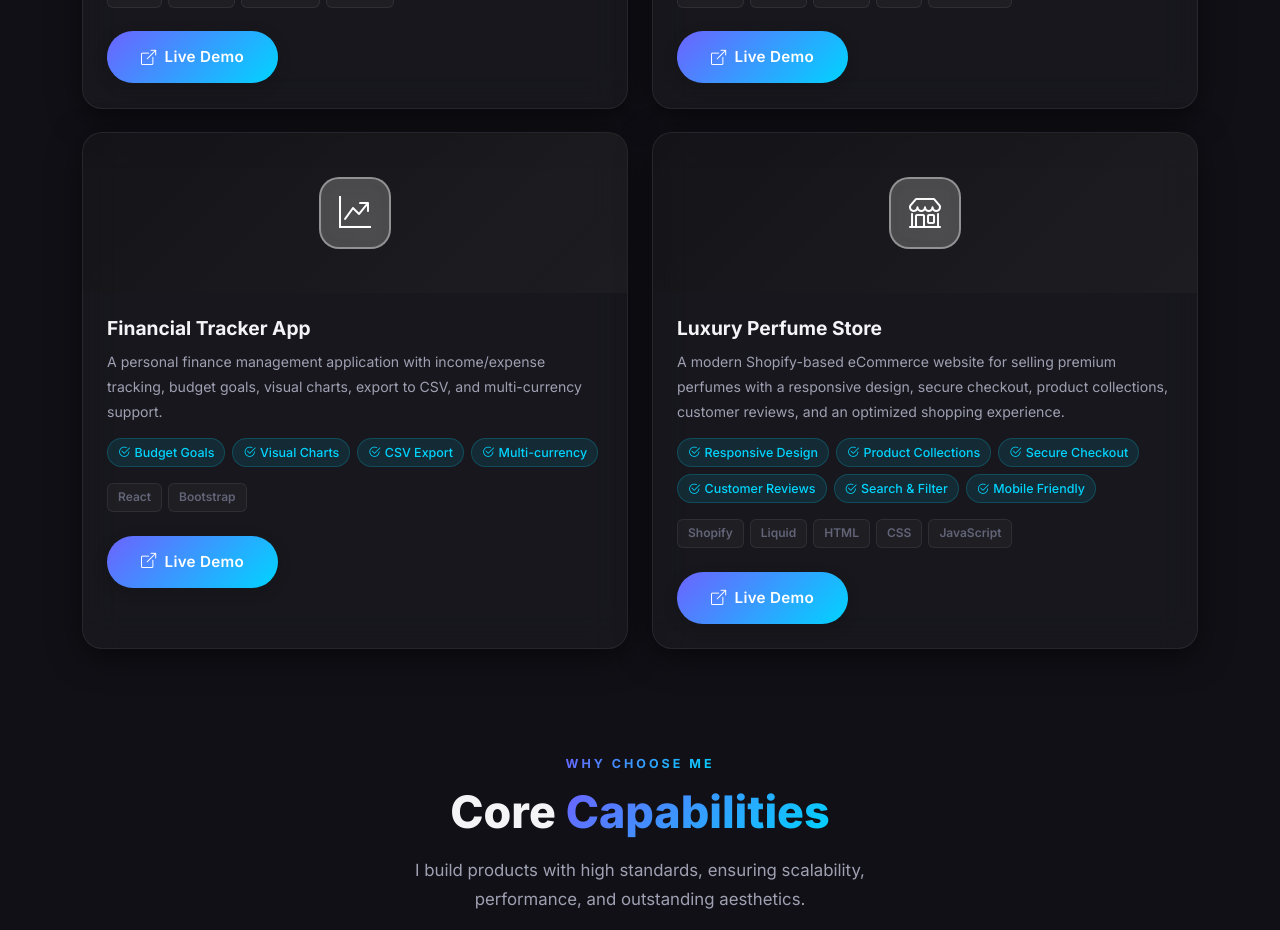
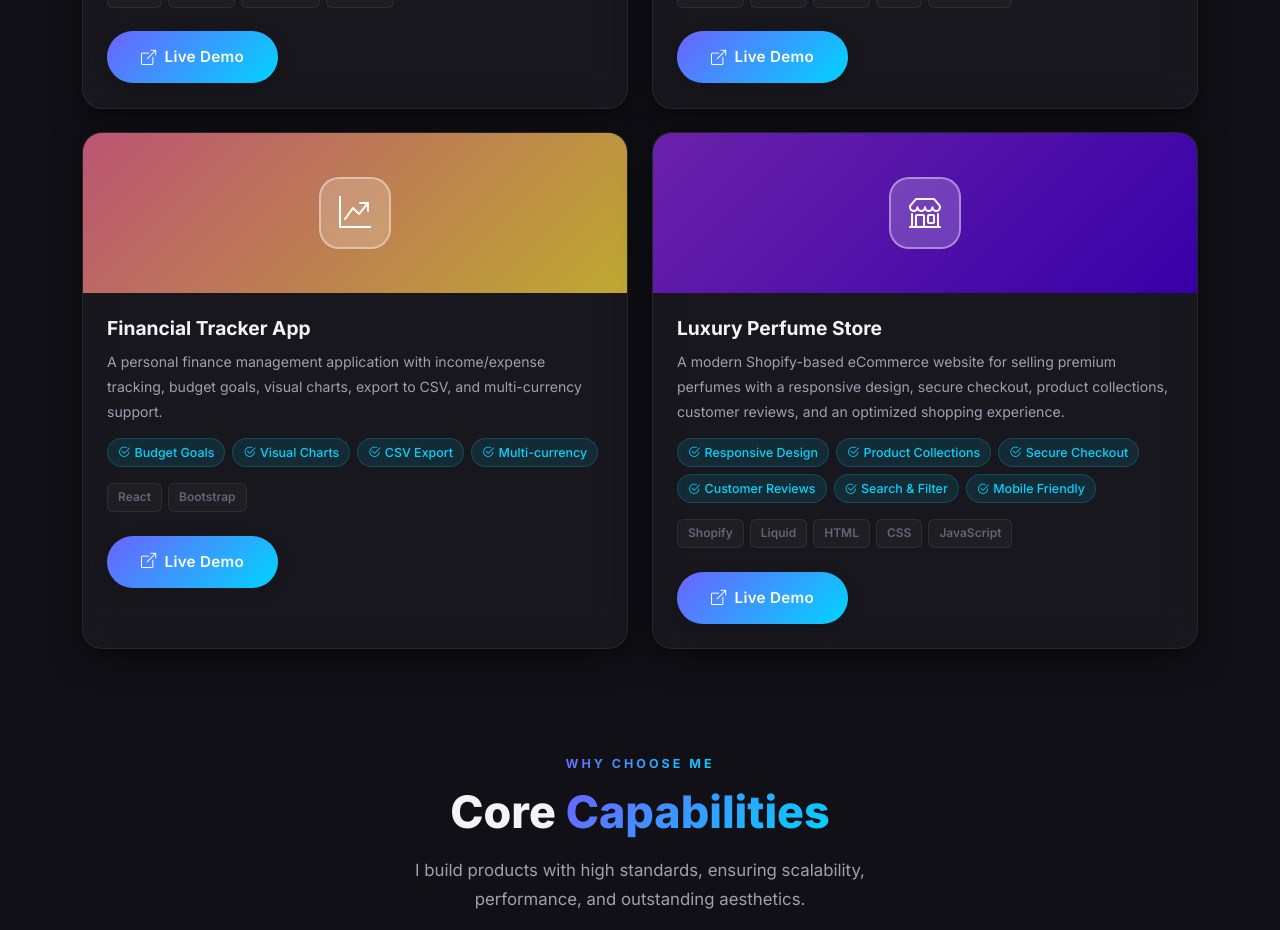
Before and after one commit to AvsarSuvagiyaCelvion/Avsar-Portfolio, a React (Vite) app: page / in a window 1280 px wide. Shown: the part 3620-4550 px from the top of the page. Built offline with nearby package versions, Linux system fonts and the light colour scheme; no server answers.

Commit message:
uncomment gradients to show project icons

```diff
--- a/src/data/portfolioData.js
+++ b/src/data/portfolioData.js
@@ -93,7 +93,7 @@ export const projects = [
     tags: ['React', 'Bootstrap'],
     category: 'React',
     icon: 'bi-graph-up-arrow',
-    // gradient: 'linear-gradient(135deg, #fa709a 0%, #fee140 100%)',
+    gradient: 'linear-gradient(135deg, #fa709a 0%, #fee140 100%)',
     live: 'https://expense-tracker-khaki-psi-42.vercel.app/',
     features: ['Budget Goals', 'Visual Charts', 'CSV Export', 'Multi-currency'],
   },
@@ -105,7 +105,7 @@ export const projects = [
     tags: ['Shopify', 'Liquid', 'HTML', 'CSS', 'JavaScript'],
     category: 'Shopify',
     icon: 'bi-shop',
-    // gradient: 'linear-gradient(135deg, #8E2DE2 0%, #4A00E0 100%)',
+    gradient: 'linear-gradient(135deg, #8E2DE2 0%, #4A00E0 100%)',
     live: 'https://therimzimperfume.com',
     features: [
       'Responsive Design',
```
